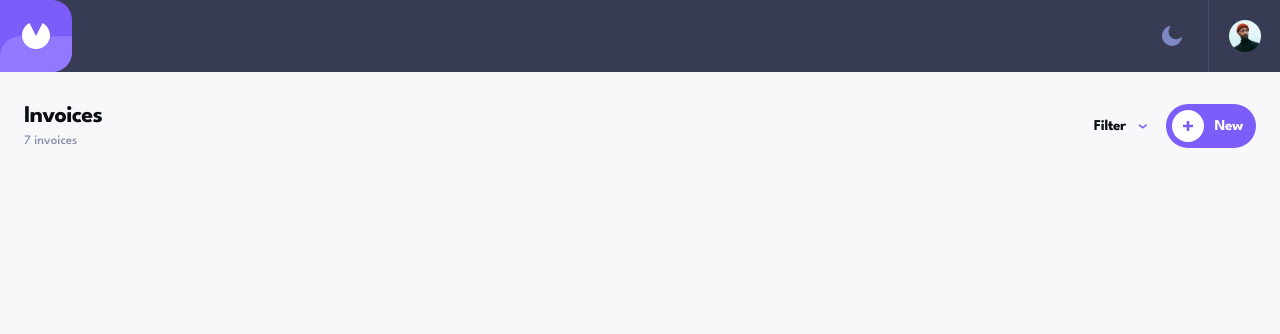
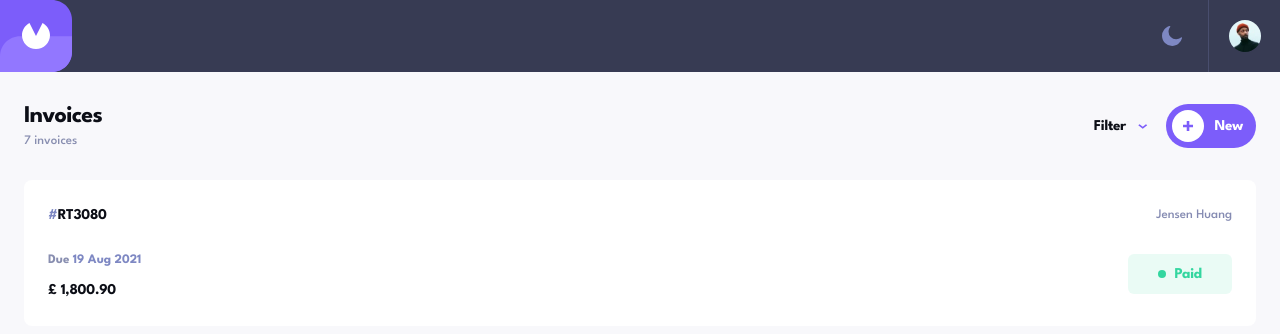
Before and after one commit to HarLey021/Invoice-app, a React (Vite) app: page / in a window 1280 px wide. Shown: the top 334 px of the page. Built offline with nearby package versions, Linux system fonts and the light colour scheme.

Commit message:
add empty and invoice components

```diff
--- /dev/null
+++ b/src/components/empty/Empty.tsx
@@ -0,0 +1,22 @@
+const Empty: React.FC = () => {
+  return (
+    <>
+      <div className="w-full flex flex-col items-center pt-15">
+        <img
+          src="illustration-empty.svg"
+          alt="empty illustration"
+          className="w-[194px] h-40 mb-[42px]"
+        />
+        <h1 className="text-black dark:text-white text-2xl font-bold tracking-[-0.75px] mb-6">
+          There is nothing here
+        </h1>
+        <p className="w-44 text-center text-[13px] text-dark-grey dark:text-light-grey font-medium">
+          Create an invoice by clicking the{" "}
+          <span className="font-bold">New</span> button and get started
+        </p>
+      </div>
+    </>
+  );
+};
+
+export default Empty;
--- /dev/null
+++ b/src/components/invoice/Invoice.tsx
@@ -0,0 +1,37 @@
+const Invoice: React.FC = () => {
+  return (
+    <>
+      <div className="w-full h-[146px] bg-white dark:bg-dark rounded-lg p-6">
+        <div className="flex justify-between">
+          <div>
+            <h3 className="text-[15px] text-black dark:text-white font-bold tracking-[-0.25px] mb-6">
+              <span className="text-[#7E88C3]">#</span>RT3080
+            </h3>
+
+            <h4 className="text-[13px] text-[#7E88C3] dark:text-light-grey font-bold mb-[9px]">
+              <span className="text-dark-grey dark:text-light-grey">Due</span>{" "}
+              19 Aug 2021
+            </h4>
+          </div>
+          <h4 className="text-[13px] text-[#858BB2] dark:text-white font-medium mt-0.5">
+            Jensen Huang
+          </h4>
+        </div>
+
+        <div className="flex justify-between">
+          <h3 className="text-[15px] text-black dark:text-white font-bold tracking-[-0.25px]">
+            £ 1,800.90
+          </h3>
+          <div className="w-26 h-10 bg-green/10 rounded-md px-[30px] flex justify-between items-center mt-[-25px]">
+            <div className="w-2 h-2 bg-green rounded-lg"></div>
+            <h4 className="text-[15px] text-green font-bold tracking-[-0.25px] ">
+              Paid
+            </h4>
+          </div>
+        </div>
+      </div>
+    </>
+  );
+};
+
+export default Invoice;
--- a/src/index.css
+++ b/src/index.css
@@ -23,4 +23,6 @@ body {
   --color-dark-grey: #888eb0;
   --color-black: #0c0e16;
   --color-violet: #7c5dfa;
+  --color-orange: #ff8f00;
+  --color-green: #33d69f;
 }
--- a/src/pages/Home.tsx
+++ b/src/pages/Home.tsx
@@ -1,3 +1,6 @@
+// import Empty from "../components/empty/Empty";
+import Invoice from "../components/invoice/Invoice";
+
 const Home: React.FC = () => {
   return (
     <>
@@ -33,6 +36,8 @@ const Home: React.FC = () => {
             </button>
           </div>
         </div>
+        {/* <Empty /> */}
+        <Invoice />
       </div>
     </>
   );
```
